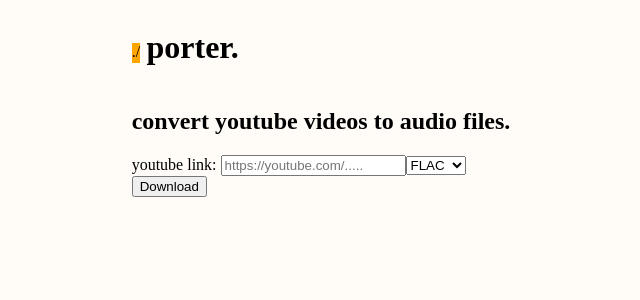
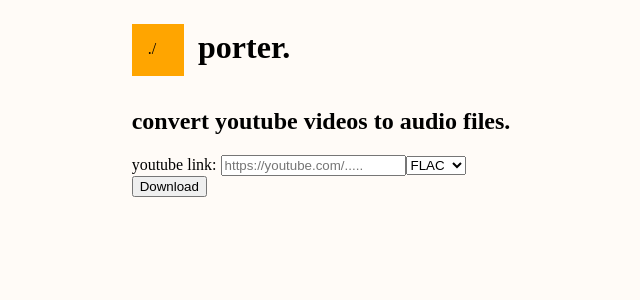
Before and after one commit to l-snq/porter, a Next.js app in the folder client/: page / in a window 1280 px wide. Shown: the top 300 px of the page, without its empty margins (319-959 px from the left). Built offline with nearby package versions, Linux system fonts and the light colour scheme.

Commit message:
fixed styling

```diff
--- a/client/src/app/page.css
+++ b/client/src/app/page.css
@@ -9,9 +9,12 @@
 	display: flex;
 }
 #square {
+	padding: 1em;
+	min-height: 20px;
+	min-width: 20px;
 	flex: 0;
-	margin-top: 2.2em;
-	margin-right: 0.4em;
+	margin-top: 1.0em;
+	margin-right: 0.9em;
 	background-color: orange;
 	width: 20px;
 	height: 20px;
```
